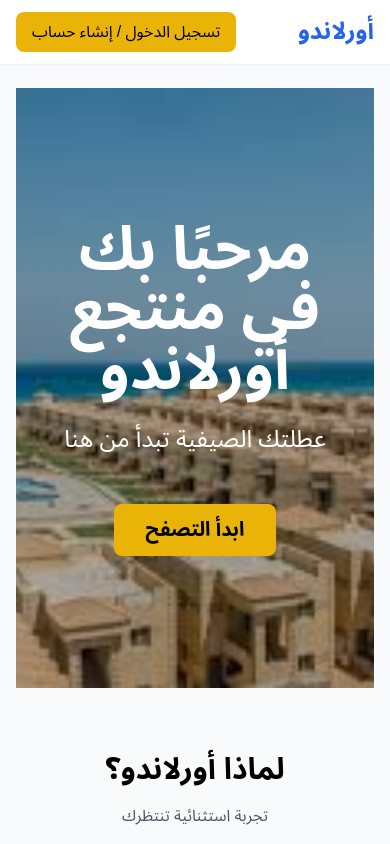
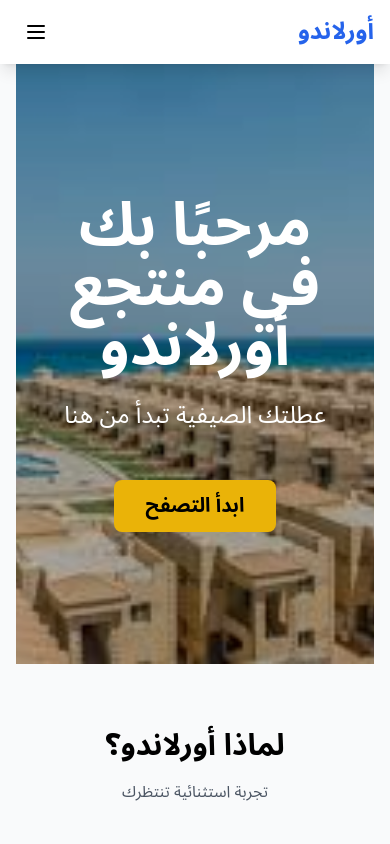
Before and after one commit to Debuty/Orlando, a React (Vite) app: page / in a window 390 px wide. Shown: the top 844 px of the page. Built offline with nearby package versions, Linux system fonts and the light colour scheme.

Commit message:
Add responsive mobile menu to header with hamburger toggle

```diff
--- a/src/modules/layout/components/Header/Header.tsx
+++ b/src/modules/layout/components/Header/Header.tsx
@@ -1,9 +1,11 @@
-import React from 'react';
+import React, { useState } from 'react';
 import { Link } from 'react-router-dom';
 
 export const Header: React.FC = () => {
+  const [isMenuOpen, setIsMenuOpen] = useState(false);
+
   return (
-    <header className="bg-white shadow-sm">
+    <header className="fixed top-0 left-0 right-0 bg-white/95 backdrop-blur-sm shadow-lg z-50">
       <nav className="mx-auto max-w-7xl px-4 sm:px-6 lg:px-8">
         <div className="flex h-16 justify-between items-center">
           {/* Logo */}
@@ -11,7 +13,30 @@
             أورلاندو
           </Link>
 
-          {/* Navigation Links */}
+          {/* Mobile menu button */}
+          <button
+            onClick={() => setIsMenuOpen(!isMenuOpen)}
+            className="md:hidden rounded-lg p-2 hover:bg-gray-100"
+            aria-label="Toggle menu"
+          >
+            <svg
+              className="h-6 w-6"
+              fill="none"
+              strokeLinecap="round"
+              strokeLinejoin="round"
+              strokeWidth="2"
+              viewBox="0 0 24 24"
+              stroke="currentColor"
+            >
+              {isMenuOpen ? (
+                <path d="M6 18L18 6M6 6l12 12" />
+              ) : (
+                <path d="M4 6h16M4 12h16M4 18h16" />
+              )}
+            </svg>
+          </button>
+
+          {/* Desktop Navigation Links */}
           <div className="hidden md:flex space-x-8 space-x-reverse">
             <Link to="/" className="text-gray-700 hover:text-gray-900 px-3 py-2">
               الرئيسية
@@ -34,7 +59,7 @@
           </div>
 
           {/* Auth Buttons */}
-          <div className="flex items-center gap-4">
+          <div className="hidden md:flex items-center gap-4">
             <Link
               to="/signup"
               className="bg-yellow-500 hover:bg-yellow-600 text-black px-4 py-2 rounded-lg font-medium"
@@ -43,6 +68,56 @@
             </Link>
           </div>
         </div>
+
+        {/* Mobile Navigation Menu */}
+        {isMenuOpen && (
+          <div className="md:hidden">
+            <div className="px-2 pt-2 pb-3 space-y-1 bg-white rounded-lg mt-2 shadow-lg">
+              <Link
+                to="/"
+                className="block px-3 py-2 text-base font-medium text-gray-700 hover:text-gray-900 hover:bg-gray-50 rounded-md"
+              >
+                الرئيسية
+              </Link>
+              <Link
+                to="/about"
+                className="block px-3 py-2 text-base font-medium text-gray-700 hover:text-gray-900 hover:bg-gray-50 rounded-md"
+              >
+                عن أورلاندو
+              </Link>
+              <Link
+                to="/chalets"
+                className="block px-3 py-2 text-base font-medium text-gray-700 hover:text-gray-900 hover:bg-gray-50 rounded-md"
+              >
+                جميع الشاليهات
+              </Link>
+              <Link
+                to="/services"
+                className="block px-3 py-2 text-base font-medium text-gray-700 hover:text-gray-900 hover:bg-gray-50 rounded-md"
+              >
+                الخدمات
+              </Link>
+              <Link
+                to="/faq"
+                className="block px-3 py-2 text-base font-medium text-gray-700 hover:text-gray-900 hover:bg-gray-50 rounded-md"
+              >
+                أسئلة شائعة
+              </Link>
+              <Link
+                to="/contact"
+                className="block px-3 py-2 text-base font-medium text-gray-700 hover:text-gray-900 hover:bg-gray-50 rounded-md"
+              >
+                اتصل بنا
+              </Link>
+              <Link
+                to="/signup"
+                className="block px-3 py-2 text-base font-medium bg-yellow-500 hover:bg-yellow-600 text-black rounded-md text-center mt-4"
+              >
+                تسجيل الدخول / إنشاء حساب
+              </Link>
+            </div>
+          </div>
+        )}
       </nav>
     </header>
   );
--- a/src/modules/layout/components/RootLayout.tsx
+++ b/src/modules/layout/components/RootLayout.tsx
@@ -12,7 +12,7 @@
   return (
     <div className="min-h-screen bg-gray-50" dir="rtl">
       <Header />
-      <main className="mx-auto max-w-7xl px-4 py-6 sm:px-6 lg:px-8">
+      <main className="pt-16 mx-auto max-w-7xl px-4 py-6 sm:px-6 lg:px-8">
         <Outlet />
       </main>
       {/* <PerformanceMonitor /> */}
```
